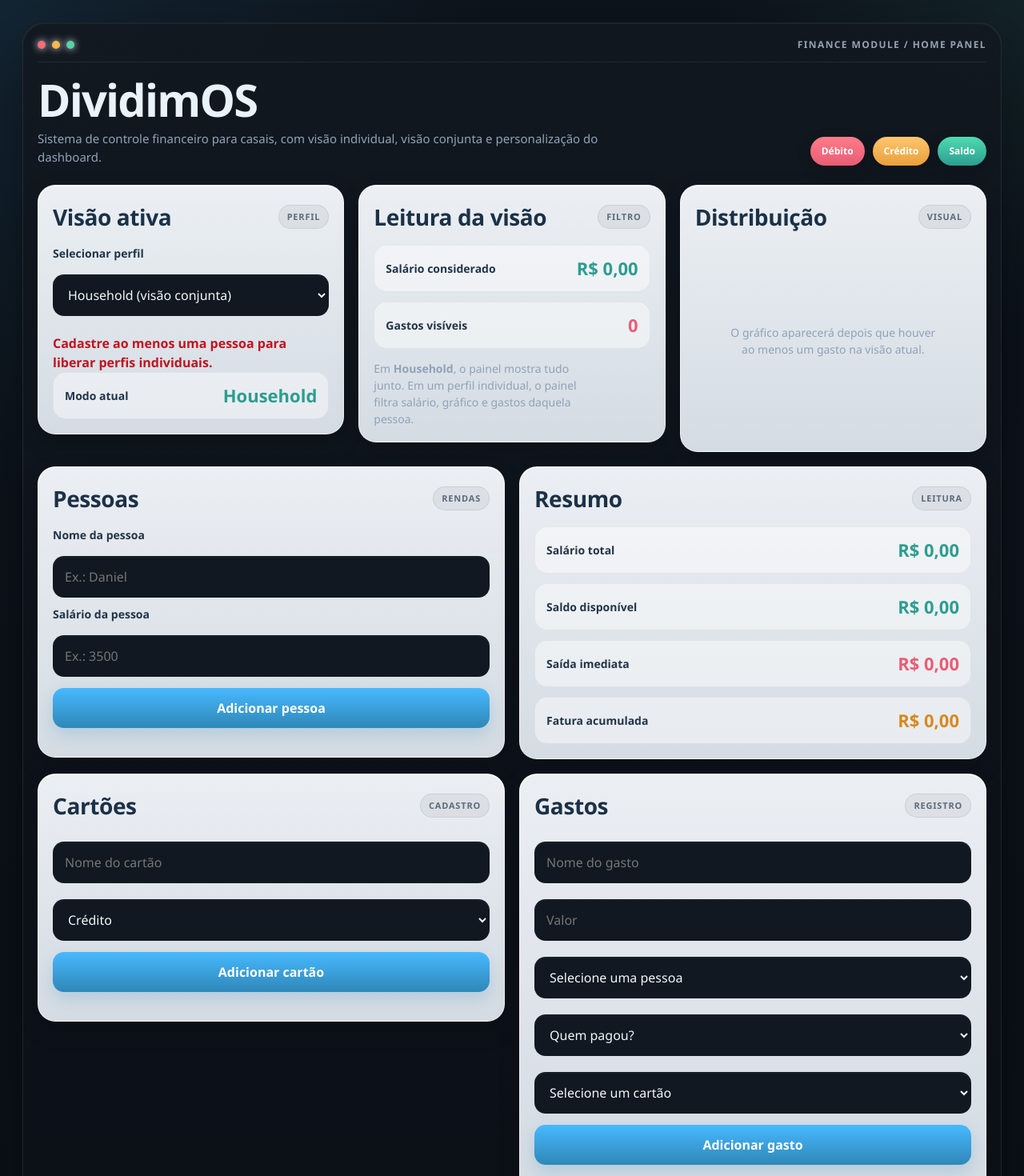
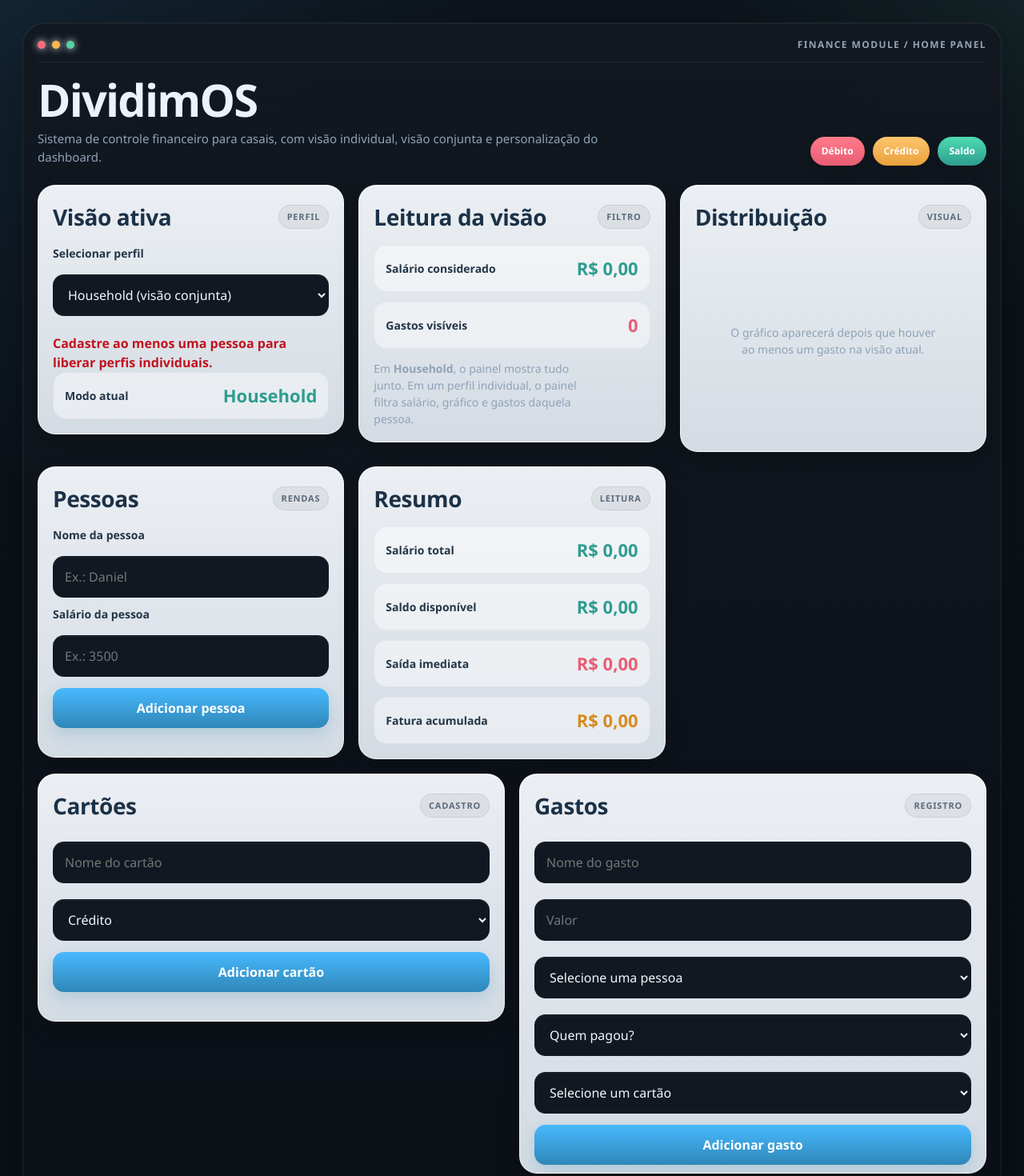
Before and after one commit to DanielBDeDeus/controle-financeiro, a React (Vite) app: page / in a window 1280 px wide. Shown: the top 1470 px of the page at 80% size. Built offline with nearby package versions, Linux system fonts and the light colour scheme.

Commit message:
fix: include quemPagou in edit flow

```diff
--- a/src/App.jsx
+++ b/src/App.jsx
@@ -596,6 +596,9 @@ useEffect(() => {
   tipo: cartao.tipo,
   pessoaId: pessoa.id,
   pessoaNome: pessoa.nome,
+  quemPagouId: Number(quemPagouSelecionado),
+  quemPagouNome:
+    pessoas.find((p) => p.id === Number(quemPagouSelecionado))?.nome || "",
 }
           : gasto
       );
@@ -957,15 +960,14 @@ const valorTemaSelecionado = pessoaAtiva?.tema || "cassette_neon";
 
 topGrid: {
   display: "grid",
-        gridTemplateColumns: "repeat(auto-fit, minmax(300px, 1fr))",
+  gridTemplateColumns: "1fr 1fr 1fr", // force 3 columns
   gap: "18px",
   alignItems: "start",
   marginBottom: "18px",
 },
-
 bottomGrid: {
   display: "grid",
-        gridTemplateColumns: "repeat(auto-fit, minmax(360px, 1fr))",
+  gridTemplateColumns: "1fr 1fr", // clean 2 columns
   gap: "18px",
   alignItems: "start",
   marginBottom: "18px",
@@ -981,7 +983,10 @@ const valorTemaSelecionado = pessoaAtiva?.tema || "cassette_neon";
     "0 12px 28px rgba(0,0,0,0.18), inset 0 1px 0 rgba(255,255,255,0.9)",
   height: "fit-content",
 },
-
+cardScroll: {
+  maxHeight: "500px",
+  overflowY: "auto",
+},
       cardGrafico: {
         textAlign: "center",
       },
@@ -1299,7 +1304,7 @@ footer: {
 
         {/* LINHA 1: PERFIL ATIVO + LEITURA + GRÁFICO */}
         <div style={styles.topGrid}>
-          <div style={styles.card}>
+          <div style={{ ...styles.card, ...styles.cardScroll }}>
             <div style={styles.cardHeader}>
               <h2 style={styles.cardTitle}>Visão ativa</h2>
               <span style={styles.cardChip}>Perfil</span>
@@ -1359,7 +1364,7 @@ footer: {
 
           </div>
 
-          <div style={styles.card}>
+          <div style={{ ...styles.card, ...styles.cardScroll }}>
             <div style={styles.cardHeader}>
               <h2 style={styles.cardTitle}>Leitura da visão</h2>
               <span style={styles.cardChip}>Filtro</span>
@@ -1436,7 +1441,7 @@ footer: {
 
         {/* LINHA 2: PESSOAS + RESUMO */}
         <div style={styles.topGrid}>
-          <div style={styles.card}>
+          <div style={{ ...styles.card, ...styles.cardScroll }}>
             <div style={styles.cardHeader}>
               <h2 style={styles.cardTitle}>Pessoas</h2>
               <span style={styles.cardChip}>Rendas</span>
@@ -1528,7 +1533,7 @@ footer: {
             </ul>
           </div>
 
-          <div style={styles.card}>
+          <div style={{ ...styles.card, ...styles.cardScroll }}>
             <div style={styles.cardHeader}>
               <h2 style={styles.cardTitle}>Resumo</h2>
               <span style={styles.cardChip}>Leitura</span>
@@ -1570,7 +1575,7 @@ footer: {
 
         {/* LINHA INFERIOR */}
         <div style={styles.bottomGrid}>
-          <div style={styles.card}>
+          <div style={{ ...styles.card, ...styles.cardScroll }}>
             <div style={styles.cardHeader}>
               <h2 style={styles.cardTitle}>Cartões</h2>
               <span style={styles.cardChip}>Cadastro</span>
@@ -1618,7 +1623,7 @@ footer: {
             </ul>
           </div>
 
-          <div style={styles.card}>
+          <div style={{ ...styles.card, ...styles.cardScroll }}>
             <div style={styles.cardHeader}>
               <h2 style={styles.cardTitle}>Gastos</h2>
               <span style={styles.cardChip}>Registro</span>
```
Lines whose indentation alone changed are shown as unchanged.
